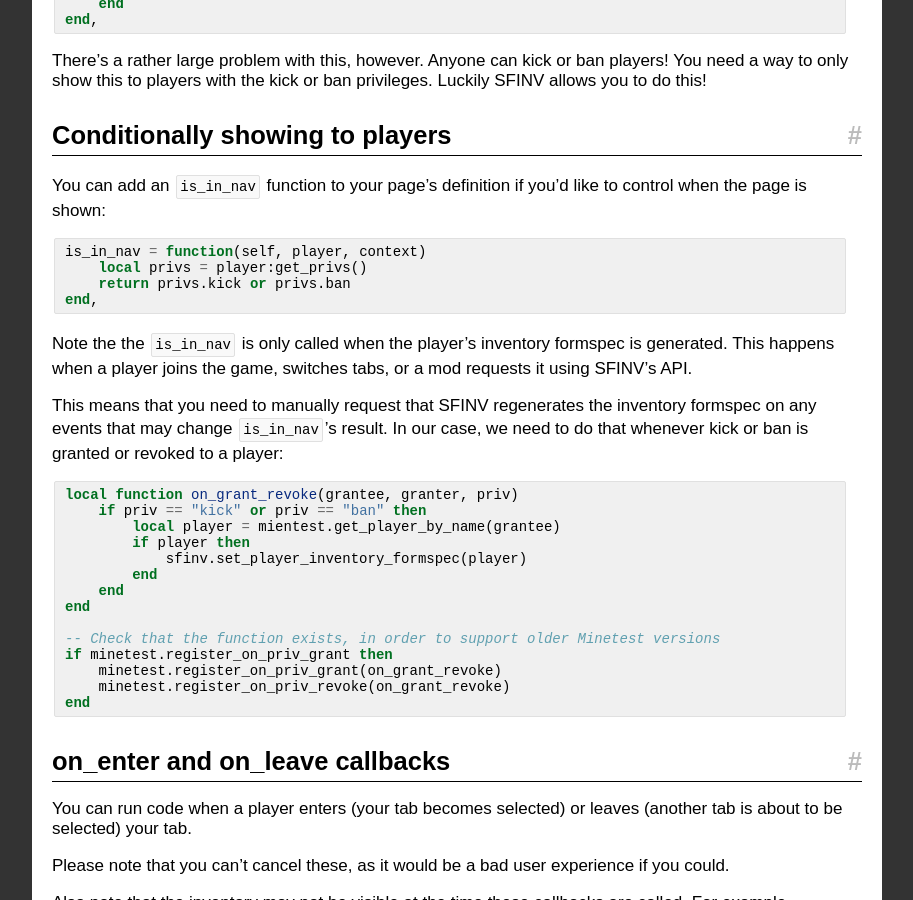
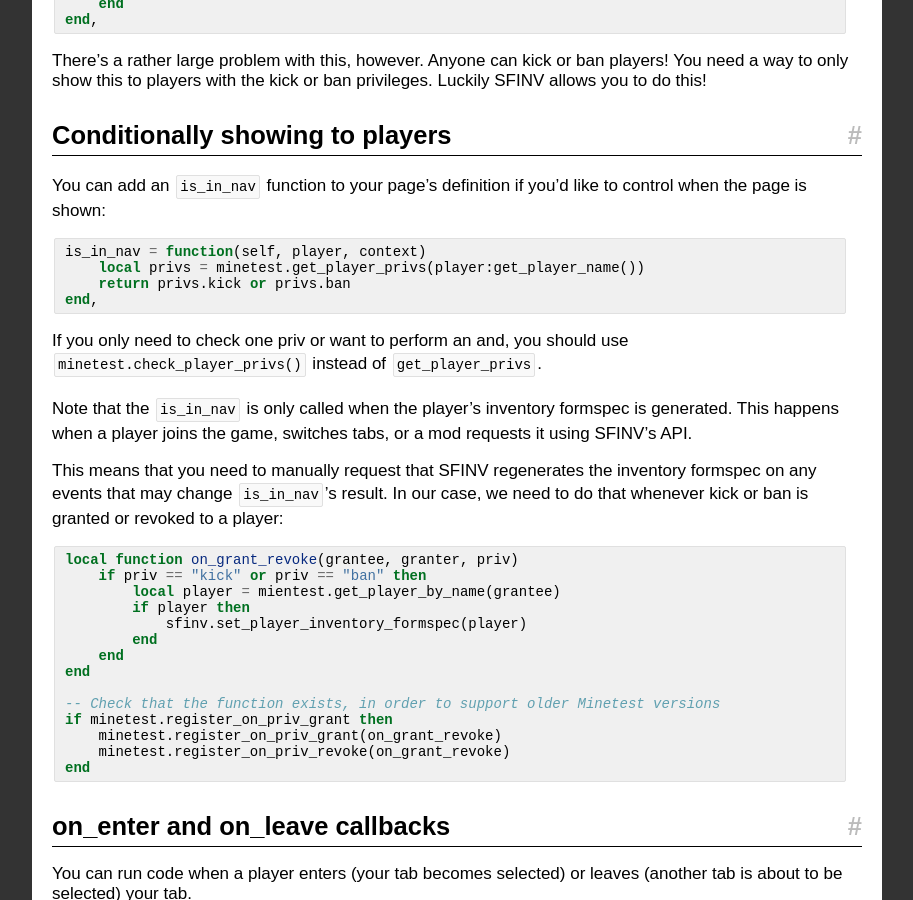
Before and after one commit to rubenwardy/minetest_modding_book, a Jekyll site: the page built from en/chapters/sfinv.md, in a window 1280 px wide and 900 px high, scrolled down 3378 px. Shown: the whole window, without its empty margins (308-1221 px from the left). Built offline with Jekyll 4.4.1, drawn with Linux system fonts in a browser that asks for light colours; nearby versions of some CDN libraries.

Commit message:
SFINV: Fix typos and API mistakes

```diff
--- a/en/chapters/sfinv.md
+++ b/en/chapters/sfinv.md
@@ -174,12 +174,15 @@ control when the page is shown:
 
 {% highlight lua %}
 is_in_nav = function(self, player, context)
-    local privs = player:get_privs()
+    local privs = minetest.get_player_privs(player:get_player_name())
     return privs.kick or privs.ban
 end,
 {% endhighlight %}
 
-Note the the `is_in_nav` is only called when the player's inventory formspec is
+If you only need to check one priv or want to perform an and, you should use
+`minetest.check_player_privs()` instead of `get_player_privs`.
+
+Note that the `is_in_nav` is only called when the player's inventory formspec is
 generated. This happens when a player joins the game, switches tabs, or a mod
 requests it using SFINV's API.
 
```
